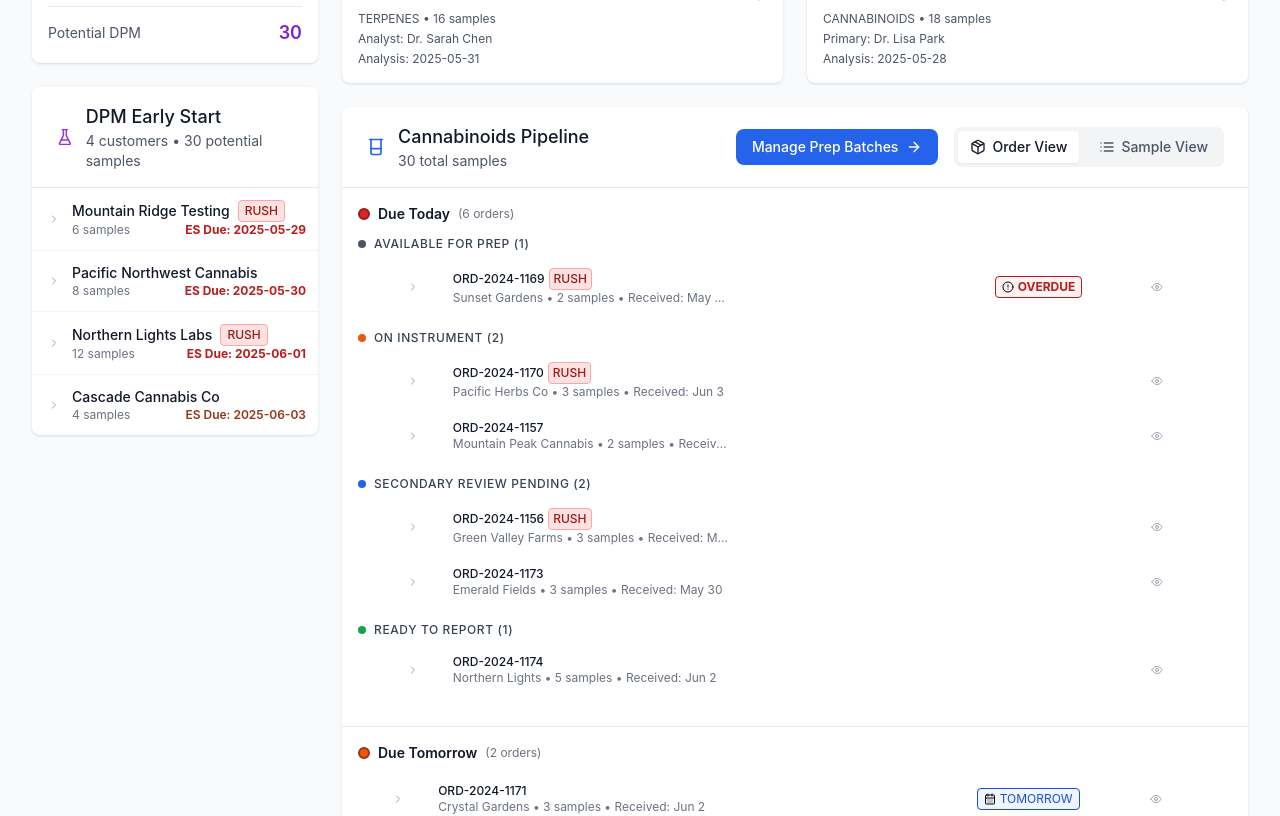
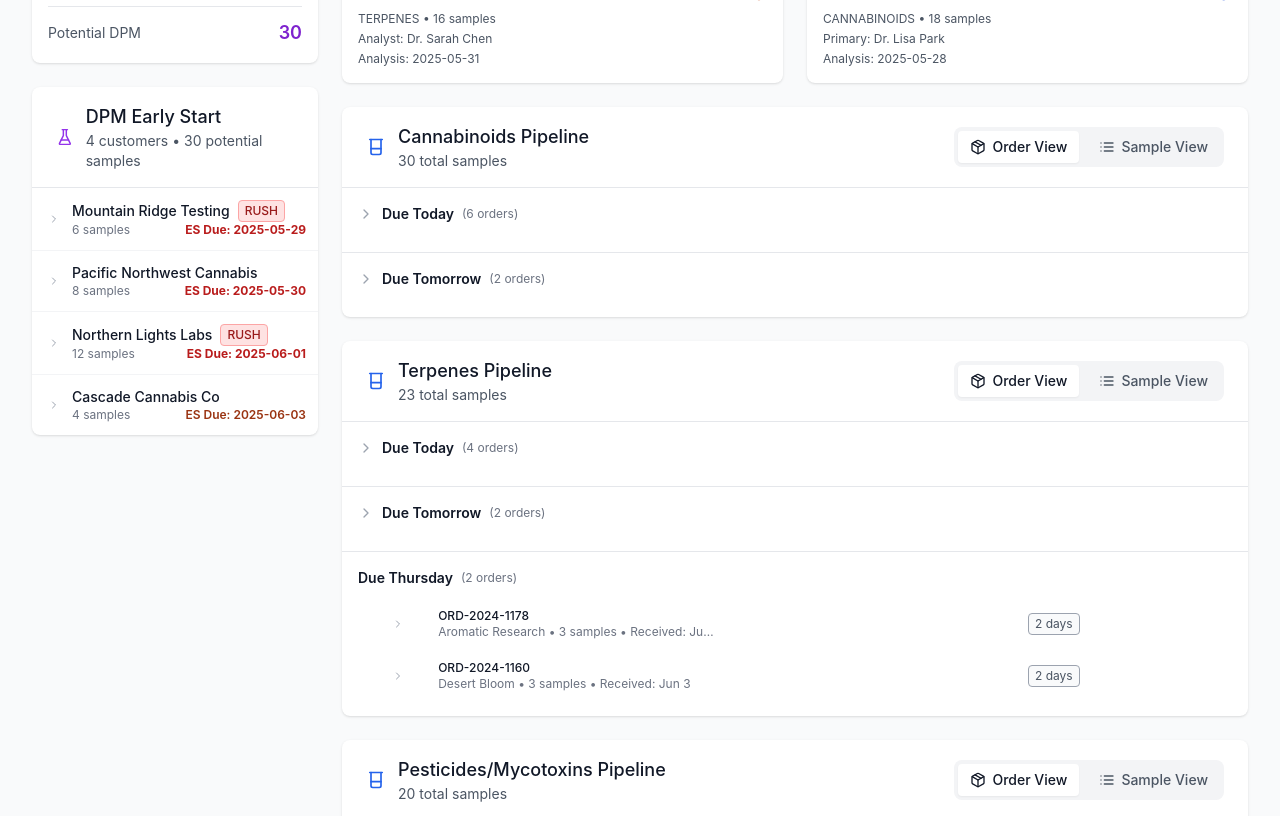
Before and after one commit to adamscavone/LIMS6KCustomerJourney, a React (Create React App) app in the folder dashboard/: page / in a window 1280 px wide. Shown: the part 340-1156 px from the top of the page. Built offline with nearby package versions, Linux system fonts and the light colour scheme.

Commit message:
closeout

```diff
--- a/dashboard/src/App.js
+++ b/dashboard/src/App.js
@@ -1,5 +1,5 @@
 import React, { useState, useEffect } from 'react';
-import { Clock, AlertTriangle, CheckCircle, XCircle, ChevronDown, ChevronRight, Eye, BarChart3, Calendar, Beaker, Grid, List, Package, FlaskConical, Building2, AlertCircle, CalendarDays, CalendarClock, ArrowRight } from 'lucide-react';
+import { Clock, AlertTriangle, CheckCircle, XCircle, ChevronDown, ChevronRight, BarChart3, Calendar, Beaker, Grid, List, Package, FlaskConical, Building2, AlertCircle, CalendarDays, CalendarClock, ArrowRight } from 'lucide-react';
 import { useNavigate } from 'react-router-dom';
 
 const App = () => {
@@ -7,6 +7,8 @@ const App = () => {
   const [expandedBatches, setExpandedBatches] = useState({});
   const [expandedOrders, setExpandedOrders] = useState({});
   const [expandedDPMCustomers, setExpandedDPMCustomers] = useState({});
+  const [expandedWorkflowStatuses, setExpandedWorkflowStatuses] = useState({});
+  const [expandedDateSections, setExpandedDateSections] = useState({});
   const [viewModes, setViewModes] = useState({
     cannabinoids: 'order',
     terpenes: 'order',
@@ -164,10 +166,11 @@ const App = () => {
         dueDate: today,
         goalDate: today,
         reportingDue: tomorrow,
-        status: 'secondary_review',
+        status: 'needs_confirmation',
         priority: 'rush',
         prepDue: yesterday,
-        analysisDue: today
+        analysisDue: today,
+        notes: 'Initial result: 23.5% THC (expected: 18-20%). Requires confirmation run.'
       },
       {
         id: 'S003',
@@ -1357,6 +1360,7 @@ const App = () => {
       case 'micro_in_progress': return 'bg-pink-100 text-pink-800';
       case 'micro_primary_review': return 'bg-teal-100 text-teal-800';
       case 'micro_secondary_review': return 'bg-cyan-100 text-cyan-800';
+      case 'needs_confirmation': return 'bg-red-100 text-red-800 border-2 border-red-400';
       default: return 'bg-gray-100 text-gray-800';
     }
   };
@@ -1371,8 +1375,9 @@ const App = () => {
       case 'analyzed': return 'Awaiting Review';
       case 'primary_review': return 'Primary Review';
       case 'secondary_review': return 'Secondary Review';
-      case 'ready_to_report': return 'Ready to Report';
+      case 'ready_to_report': return 'Secondary Review Complete';
       case 'reported': return 'Reported';
+      case 'needs_confirmation': return 'Needs Confirmation';
       default: return status.replace('_', ' ').toUpperCase();
     }
   };
@@ -1414,7 +1419,7 @@ const App = () => {
   ];
 
   const workflowStatusLabels = {
-    'ready_to_report': 'Ready to Report',
+    'ready_to_report': 'Secondary Review Complete',
     'secondary_review_pending': 'Secondary Review Pending',
     'primary_review_pending': 'Primary Review Pending',
     'awaiting_instrument_data': 'Awaiting Instrument Data',
@@ -1459,6 +1464,22 @@ const App = () => {
     setExpandedDPMCustomers(prev => ({
       ...prev,
       [customer]: !prev[customer]
+    }));
+  };
+
+  const toggleWorkflowStatusExpansion = (assayType, statusGroup) => {
+    const key = `${assayType}-${statusGroup}`;
+    setExpandedWorkflowStatuses(prev => ({
+      ...prev,
+      [key]: !prev[key]
+    }));
+  };
+
+  const toggleDateSectionExpansion = (assayType, section) => {
+    const key = `${assayType}-${section}`;
+    setExpandedDateSections(prev => ({
+      ...prev,
+      [key]: !prev[key]
     }));
   };
 
@@ -1685,11 +1706,7 @@ const App = () => {
           <div className="col-span-3"></div>
 
           {/* Action */}
-          <div className="col-span-1 flex justify-center">
-            <button className="p-1 text-gray-400 hover:text-gray-600">
-              <Eye className="w-3 h-3" />
-            </button>
-          </div>
+          <div className="col-span-1"></div>
         </div>
       </div>
     );
@@ -1749,11 +1766,7 @@ const App = () => {
             </div>
 
             {/* Action */}
-            <div className="col-span-2 flex justify-center">
-              <button className="p-1 text-gray-400 hover:text-gray-600">
-                <Eye className="w-3 h-3" />
-              </button>
-            </div>
+            <div className="col-span-2"></div>
           </div>
         </div>
 
@@ -1799,10 +1812,15 @@ const App = () => {
           </div>
 
           {/* Column 7: Priority Chip (fixed narrow column) */}
-          <div className="col-span-1 flex justify-center">
+          <div className="col-span-1 flex justify-center space-x-1">
             {priorityLabel && (
               <span className={`inline-flex px-1.5 py-0.5 text-xs font-medium rounded-full ${priorityColor}`}>
                 {priorityLabel}
+              </span>
+            )}
+            {sample.status === 'needs_confirmation' && (
+              <span className="inline-flex px-1.5 py-0.5 text-xs font-medium rounded-full bg-red-100 text-red-800 border border-red-300" title={sample.notes}>
+                CONF
               </span>
             )}
           </div>
@@ -1829,11 +1847,7 @@ const App = () => {
           <div className="col-span-2"></div>
 
           {/* Column 12: Actions (fixed narrow) */}
-          <div className="col-span-1 flex justify-center">
-            <button className="p-2 text-gray-400 hover:text-gray-600">
-              <Eye className="w-4 h-4" />
-            </button>
-          </div>
+          <div className="col-span-1"></div>
         </div>
 
         {/* Timeline breakdown */}
@@ -1989,11 +2003,7 @@ const App = () => {
             </div>
 
             {/* Column 12: Actions */}
-            <div className="col-span-1 flex justify-center">
-              <button className="p-2 text-gray-400 hover:text-gray-600">
-                <Eye className="w-4 h-4" />
-              </button>
-            </div>
+            <div className="col-span-1"></div>
           </div>
         </div>
 
@@ -2069,7 +2079,7 @@ const App = () => {
 
     // Group samples by workflow phase for Sample View
     const samplesByPhase = {
-      prepNeeded: allSamples.filter(s => s.status === 'ready_for_prep'),
+      prepNeeded: allSamples.filter(s => s.status === 'ready_for_prep' || s.status === 'needs_confirmation'),
       readyForBatch: allSamples.filter(s => s.status === 'prepped'),
       inProgress: allSamples.filter(s => ['prep', 'analysis'].includes(s.status)),
       dataReady: allSamples.filter(s => s.status === 'analyzed')
@@ -2126,13 +2136,7 @@ const App = () => {
 
             <div className="flex items-center space-x-4">
               {/* Navigation Button */}
-              <button
-                onClick={() => navigate(`/prep-batch/${assayType}`)}
-                className="flex items-center px-4 py-2 bg-blue-600 text-white rounded-lg text-sm font-medium hover:bg-blue-700 transition-colors"
-              >
-                Manage Prep Batches
-                <ArrowRight className="w-4 h-4 ml-2" />
-              </button>
+              {/* Sample Prep button moved to individual workflow status sections */}
 
               {/* View Mode Toggle */}
               <div className="flex items-center space-x-2 bg-gray-100 rounded-lg p-1">
@@ -2171,16 +2175,22 @@ const App = () => {
               {/* Due Today (includes Overdue) - Grouped by Status */}
               {ordersByDueDate.dueToday.length > 0 && (
                 <div className="p-4">
-                  <div className="flex items-center justify-between mb-3">
+                  <button
+                    onClick={() => toggleDateSectionExpansion(assayType, 'dueToday')}
+                    className="flex items-center justify-between mb-3 w-full text-left hover:text-gray-900"
+                  >
                     <div className="flex items-center space-x-2">
-                      <div className="w-3 h-3 bg-red-600 rounded-full border-2 border-red-800"></div>
+                      {expandedDateSections[`${assayType}-dueToday`] ?
+                        <ChevronDown className="w-4 h-4 text-gray-400" /> :
+                        <ChevronRight className="w-4 h-4 text-gray-400" />
+                      }
                       <h4 className="text-sm font-semibold text-gray-900">Due Today</h4>
                       <span className="text-xs text-gray-500">({ordersByDueDate.dueToday.length} orders)</span>
                     </div>
-                  </div>
+                  </button>
 
                   {/* Group orders by workflow status */}
-                  {(() => {
+                  {expandedDateSections[`${assayType}-dueToday`] && (() => {
                     const ordersByStatus = {};
 
                     // Group orders by their worst-case sample status
@@ -2210,22 +2220,53 @@ const App = () => {
                         return null;
                       }
 
+                      const isExpanded = expandedWorkflowStatuses[`${assayType}-${statusGroup}`] === true;
+
                       return (
                         <div key={statusGroup} className="mb-4">
-                          <div className="flex items-center space-x-2 mb-2">
-                            <div className={`w-2 h-2 rounded-full ${
-                              statusGroup === 'ready_to_report' ? 'bg-green-600' :
-                              statusGroup.includes('review') ? 'bg-blue-600' :
-                              statusGroup.includes('instrument') || statusGroup === 'on_instrument' ? 'bg-orange-600' :
-                              statusGroup === 'prep_complete' ? 'bg-purple-600' :
-                              statusGroup === 'in_prep' ? 'bg-indigo-600' :
-                              'bg-gray-600'
-                            }`}></div>
+                          <div className="flex items-center justify-between mb-2">
+                            <button
+                              onClick={() => toggleWorkflowStatusExpansion(assayType, statusGroup)}
+                              className="flex items-center space-x-1 text-left hover:text-gray-900"
+                            >
+                              {isExpanded ?
+                                <ChevronDown className="w-3 h-3 text-gray-400" /> :
+                                <ChevronRight className="w-3 h-3 text-gray-400" />
+                              }
                               <h5 className="text-xs font-medium text-gray-700 uppercase tracking-wider">
                                 {workflowStatusLabels[statusGroup]} ({ordersByStatus[statusGroup].length})
                               </h5>
-                          </div>
-                          <div className="space-y-1 ml-4">
+                            </button>
+                            {/* Context-specific navigation buttons */}
+                            <div className="w-28">
+                              {statusGroup === 'available_for_prep' && (
+                                <button
+                                  onClick={() => navigate(`/prep-batch/${assayType}`)}
+                                  className="w-full px-2 py-1 bg-blue-600 text-white rounded text-xs font-medium hover:bg-blue-700 transition-colors"
+                                >
+                                  Sample Prep
+                                </button>
+                              )}
+                              {statusGroup === 'on_instrument' && (
+                                <button
+                                  onClick={() => navigate(`/analysis-batch/${assayType}`)}
+                                  className="w-full px-2 py-1 bg-orange-600 text-white rounded text-xs font-medium hover:bg-orange-700 transition-colors"
+                                >
+                                  Upload Results
+                                </button>
+                              )}
+                              {statusGroup === 'secondary_review_pending' && (
+                                <button
+                                  onClick={() => navigate(`/secondary-review/${assayType}`)}
+                                  className="w-full px-2 py-1 bg-purple-600 text-white rounded text-xs font-medium hover:bg-purple-700 transition-colors"
+                                >
+                                  Review Queue
+                                </button>
+                              )}
+                            </div>
+                          </div>
+                          {isExpanded && (
+                            <div className="ml-4 space-y-1">
                               {ordersByStatus[statusGroup].slice(0, 3).map(order => renderOrderRowCompact(order))}
                               {ordersByStatus[statusGroup].length > 3 && (
                                 <div className="text-xs text-gray-500 text-center py-1">
@@ -2233,6 +2274,7 @@ const App = () => {
                                 </div>
                               )}
                             </div>
+                          )}
                         </div>
                       );
                     }).filter(Boolean);
@@ -2243,13 +2285,20 @@ const App = () => {
               {/* Due Tomorrow */}
               {ordersByDueDate.dueTomorrow.length > 0 && (
                 <div className="p-4">
-                  <div className="flex items-center justify-between mb-3">
+                  <button
+                    onClick={() => toggleDateSectionExpansion(assayType, 'dueTomorrow')}
+                    className="flex items-center justify-between mb-3 w-full text-left hover:text-gray-900"
+                  >
                     <div className="flex items-center space-x-2">
-                      <div className="w-3 h-3 bg-orange-600 rounded-full border-2 border-orange-800"></div>
+                      {expandedDateSections[`${assayType}-dueTomorrow`] ?
+                        <ChevronDown className="w-4 h-4 text-gray-400" /> :
+                        <ChevronRight className="w-4 h-4 text-gray-400" />
+                      }
                       <h4 className="text-sm font-semibold text-gray-900">Due Tomorrow</h4>
                       <span className="text-xs text-gray-500">({ordersByDueDate.dueTomorrow.length} orders)</span>
                     </div>
-                  </div>
+                  </button>
+                  {expandedDateSections[`${assayType}-dueTomorrow`] && (
                     <div className="space-y-1">
                       {ordersByDueDate.dueTomorrow.slice(0, 5).map(order => renderOrderRowCompact(order))}
                       {ordersByDueDate.dueTomorrow.length > 5 && (
@@ -2258,6 +2307,7 @@ const App = () => {
                         </div>
                       )}
                     </div>
+                  )}
                 </div>
               )}
 
@@ -2266,7 +2316,6 @@ const App = () => {
                 <div className="p-4">
                   <div className="flex items-center justify-between mb-3">
                     <div className="flex items-center space-x-2">
-                      <div className="w-3 h-3 bg-blue-600 rounded-full border-2 border-blue-800"></div>
                       <h4 className="text-sm font-semibold text-gray-900">
                         Due {new Date(getBusinessDayAfterTomorrow()).toLocaleDateString('en-US', { weekday: 'long' })}
                       </h4>
@@ -2292,7 +2341,6 @@ const App = () => {
                 <div className="p-4">
                   <div className="flex items-center justify-between mb-3">
                     <div className="flex items-center space-x-2">
-                      <div className="w-3 h-3 bg-red-600 rounded-full border-2 border-red-800"></div>
                       <h4 className="text-sm font-semibold text-gray-900">Awaiting Prep</h4>
                       <span className="text-xs text-gray-500">({samplesByPhase.prepNeeded.length})</span>
                     </div>
@@ -2315,7 +2363,6 @@ const App = () => {
                 <div className="p-4">
                   <div className="flex items-center justify-between mb-3">
                     <div className="flex items-center space-x-2">
-                      <div className="w-3 h-3 bg-amber-600 rounded-full border-2 border-amber-800"></div>
                       <h4 className="text-sm font-semibold text-gray-900">Checked Out for Prep</h4>
                       <span className="text-xs text-gray-500">({samplesByPhase.inProgress.length})</span>
                     </div>
@@ -2338,7 +2385,6 @@ const App = () => {
                 <div className="p-4">
                   <div className="flex items-center justify-between mb-3">
                     <div className="flex items-center space-x-2">
-                      <div className="w-3 h-3 bg-orange-600 rounded-full border-2 border-orange-800"></div>
                       <h4 className="text-sm font-semibold text-gray-900">Ready for Analysis</h4>
                       <span className="text-xs text-gray-500">({samplesByPhase.readyForBatch.length})</span>
                     </div>
@@ -2361,7 +2407,6 @@ const App = () => {
                 <div className="p-4">
                   <div className="flex items-center justify-between mb-3">
                     <div className="flex items-center space-x-2">
-                      <div className="w-3 h-3 bg-blue-600 rounded-full border-2 border-blue-800"></div>
                       <h4 className="text-sm font-semibold text-gray-900">On Instrument</h4>
                       <span className="text-xs text-gray-500">({analyticalBatches.length})</span>
                     </div>
```
Also changed, not shown: dashboard/.claude/settings.local.json. Lines whose indentation alone changed are shown as unchanged.
